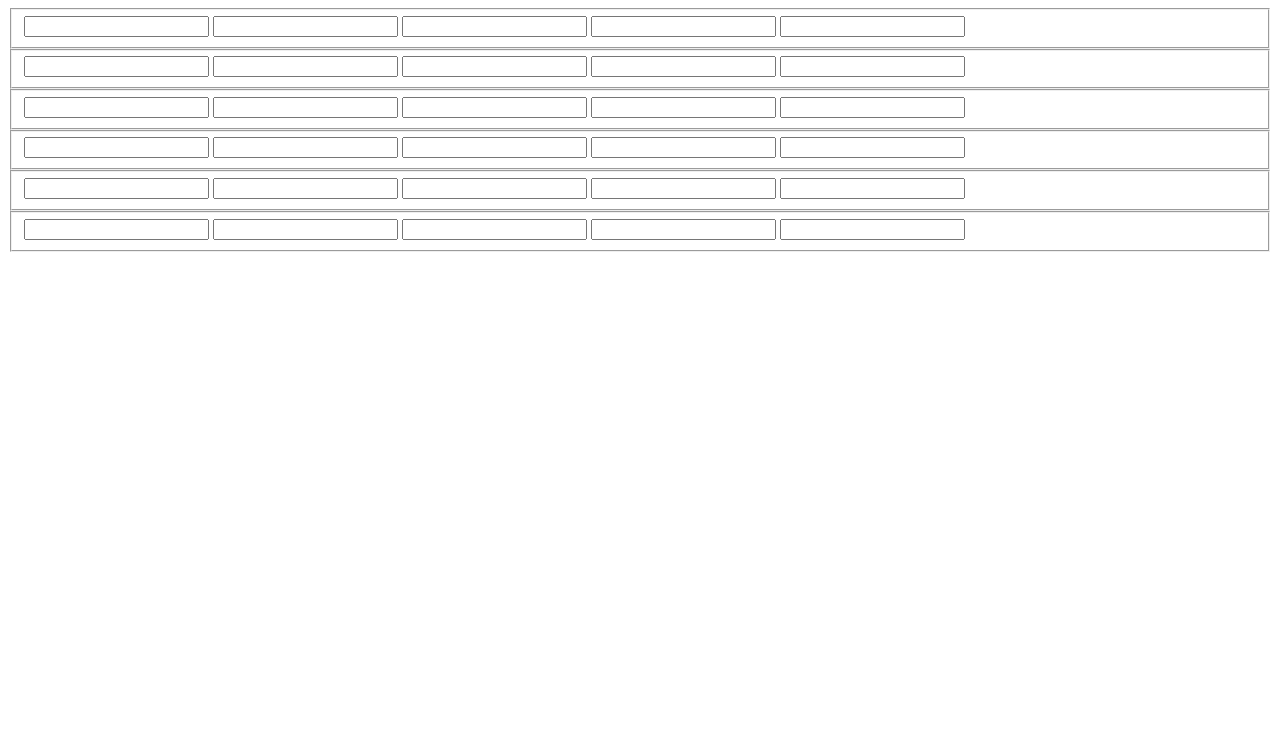
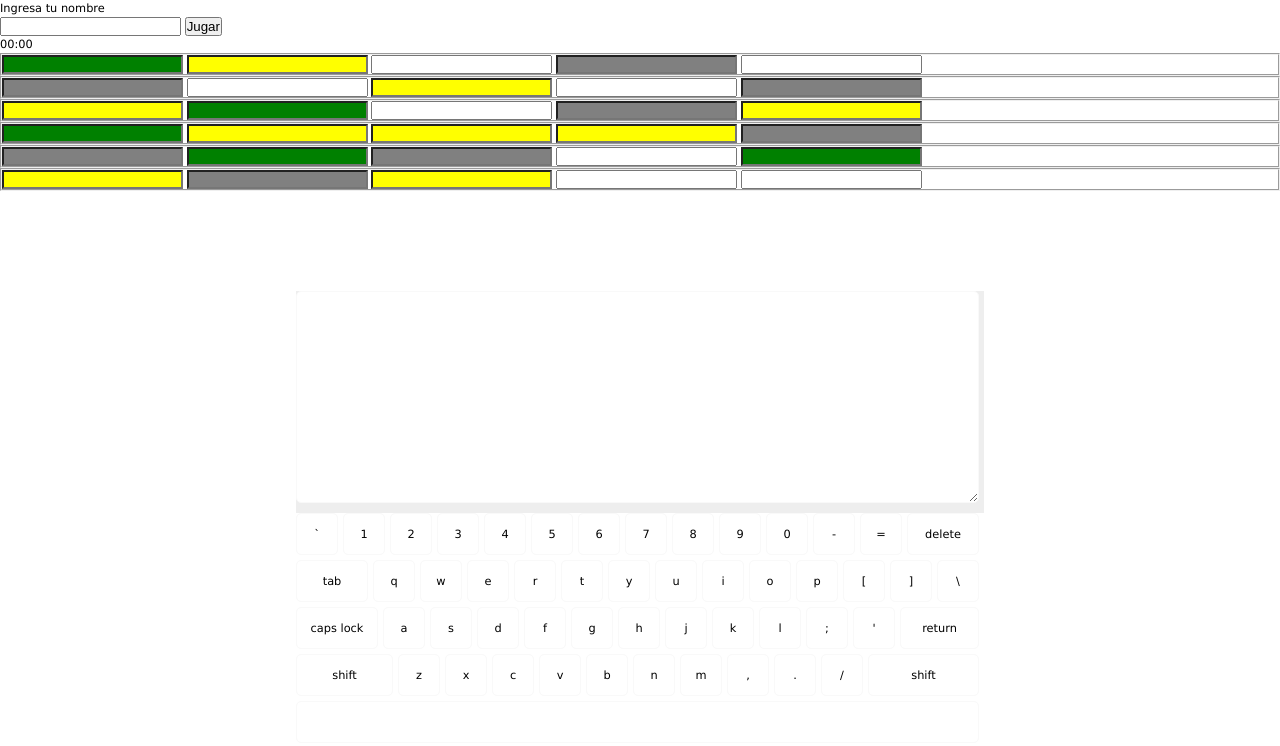
Before and after one commit to mzalazar1/wordle, a plain HTML site: page index.html in a window 1280 px wide. Drawn offline with nearby package versions, Linux system fonts and the light colour scheme.

Commit message:
primer commit

```diff
--- a/app.css
+++ b/app.css
@@ -0,0 +1,12 @@
+
+.posInpGreen{
+    background-color: green;
+}
+
+.posInpYellow{
+    background-color: yellow;
+}
+
+.posInpGray{
+    background-color: gray;
+}
--- a/app.js
+++ b/app.js
@@ -0,0 +1,63 @@
+window.onload = function() {
+    var colores = [
+        [1, 2, 0 ,3 ,0],
+        [3, 0, 2, 0, 3],
+        [2, 1, 0, 3 ,2],
+        [1, 2, 2, 2, 3],
+        [3, 1, 3, 0, 1],
+        [2, 3, 2, 0, 0],
+    ];
+
+
+
+for (let fila = 0; fila < colores.length; fila++) {
+    const element = colores[fila];
+    //console.log(matriz[fila]);
+   for (let col = 0; col < colores.length; col++) {
+    const element = colores[col];
+     // console.log(colores[col]);
+    var pos = "r"+fila+"c"+col;
+    var posInp = document.getElementById(pos);
+    if (colores[fila][col] == 0 ){
+
+    } else if (colores[fila][col] == 1 ) {
+        posInp.classList.add("posInpGreen")
+    } else if (colores[fila][col] == 2 ) {
+        posInp.classList.add("posInpYellow")
+    } else if (colores[fila][col] == 3 ) {
+        posInp.classList.add("posInpGray")
+    }
+
+    }
+
+}
+
+var letras = [
+    ["", "", "" ,"" ,""],
+    ["", "", "", "", ""],
+    ["", "", "", "" ,""],
+    ["", "", "", "", ""],
+    ["", "", "", "", ""],
+    ["", "", "", "", ""],
+];
+inicio();
+
+function inicio() {
+for (let filaLet = 0; filaLet < 6; filaLet++) {
+
+   for (let colLet = 0; colLet < 5; colLet++) {
+    var id = "r"+filaLet+"c"+colLet;
+    var input = document.getElementById(id);
+    input.oninput = function() {
+
+        letras[filaLet][colLet] = this.value;
+        console.log(letras);
+    }
+
+
+     }
+}
+}
+
+
+}
--- a/index.html
+++ b/index.html
@@ -5,56 +5,133 @@
     <meta http-equiv="X-UA-Compatible" content="IE=edge">
     <meta name="viewport" content="width=device-width, initial-scale=1.0">
     <title>Wordle</title>
+    <link type="text/css" rel="stylesheet" href="app.css">
+    <link rel="stylesheet" type="text/css" href="styleKey.css" />
 
     <script src="app.js"></script>
+    <script type="text/javascript" src="key.js"></script>
+
+
 </head>
 <body>
+
+    <div class="login">
+        <p class="center">Ingresa tu nombre</p>
+        <input class="center" type="text" id="nombre">
+        <button class="center" id="jugar">Jugar</button>
+        <p class="center oculto">00:00</p>
+    </div>
+
     <fieldset>
-        <input type="text">
-        <input type="text">
-        <input type="text">
-        <input type="text">
-        <input type="text">
+        <input type="text" id="r0c0">
+        <input type="text" id="r0c1">
+        <input type="text" id="r0c2">
+
+        <input type="text" id="r0c3">
+        <input type="text" id="r0c4">
     </fieldset>
 
     <fieldset>
-        <input type="text">
-        <input type="text">
-        <input type="text">
-        <input type="text">
-        <input type="text">
+        <input type="text" id="r1c0">
+        <input type="text" id="r1c1">
+        <input type="text" id="r1c2">
+        <input type="text" id="r1c3">
+        <input type="text" id="r1c4">
     </fieldset>
 
     <fieldset>
-        <input type="text">
-        <input type="text">
-        <input type="text">
-        <input type="text">
-        <input type="text">
+        <input type="text" id="r2c0">
+        <input type="text" id="r2c1">
+        <input type="text" id="r2c2">
+        <input type="text" id="r2c3">
+        <input type="text" id="r2c4">
     </fieldset>
 
     <fieldset>
-        <input type="text">
-        <input type="text">
-        <input type="text">
-        <input type="text">
-        <input type="text">
+        <input type="text" id="r3c0">
+        <input type="text" id="r3c1">
+        <input type="text" id="r3c2">
+        <input type="text" id="r3c3">
+        <input type="text" id="r3c4">
     </fieldset>
 
     <fieldset>
-        <input type="text">
-        <input type="text">
-        <input type="text">
-        <input type="text">
-        <input type="text">
+        <input type="text" id="r4c0">
+        <input type="text" id="r4c1">
+        <input type="text" id="r4c2">
+        <input type="text" id="r4c3">
+        <input type="text" id="r4c4">
     </fieldset>
 
     <fieldset>
-        <input type="text">
-        <input type="text">
-        <input type="text">
-        <input type="text">
-        <input type="text">
+        <input type="text" id="r5c0">
+        <input type="text" id="r5c1">
+        <input type="text" id="r5c2">
+        <input type="text" id="r5c3">
+        <input type="text" id="r5c4">
     </fieldset>
+
+    <div id="container">
+        <textarea id="write" rows="6" cols="60"></textarea>
+        <ul id="keyboard">
+            <li class="symbol"><span class="off">`</span><span class="on">~</span></li>
+            <li class="symbol"><span class="off">1</span><span class="on">!</span></li>
+            <li class="symbol"><span class="off">2</span><span class="on">@</span></li>
+            <li class="symbol"><span class="off">3</span><span class="on">#</span></li>
+            <li class="symbol"><span class="off">4</span><span class="on">$</span></li>
+            <li class="symbol"><span class="off">5</span><span class="on">%</span></li>
+            <li class="symbol"><span class="off">6</span><span class="on">^</span></li>
+            <li class="symbol"><span class="off">7</span><span class="on">&amp;</span></li>
+            <li class="symbol"><span class="off">8</span><span class="on">*</span></li>
+            <li class="symbol"><span class="off">9</span><span class="on">(</span></li>
+            <li class="symbol"><span class="off">0</span><span class="on">)</span></li>
+            <li class="symbol"><span class="off">-</span><span class="on">_</span></li>
+            <li class="symbol"><span class="off">=</span><span class="on">+</span></li>
+            <li class="delete lastitem">delete</li>
+            <li class="tab">tab</li>
+            <li class="letter">q</li>
+            <li class="letter">w</li>
+            <li class="letter">e</li>
+            <li class="letter">r</li>
+            <li class="letter">t</li>
+            <li class="letter">y</li>
+            <li class="letter">u</li>
+            <li class="letter">i</li>
+            <li class="letter">o</li>
+            <li class="letter">p</li>
+            <li class="symbol"><span class="off">[</span><span class="on">{</span></li>
+            <li class="symbol"><span class="off">]</span><span class="on">}</span></li>
+            <li class="symbol lastitem"><span class="off">\</span><span class="on">|</span></li>
+            <li class="capslock">caps lock</li>
+            <li class="letter">a</li>
+            <li class="letter">s</li>
+            <li class="letter">d</li>
+            <li class="letter">f</li>
+            <li class="letter">g</li>
+            <li class="letter">h</li>
+            <li class="letter">j</li>
+            <li class="letter">k</li>
+            <li class="letter">l</li>
+            <li class="symbol"><span class="off">;</span><span class="on">:</span></li>
+            <li class="symbol"><span class="off">'</span><span class="on">&quot;</span></li>
+            <li class="return lastitem">return</li>
+            <li class="left-shift">shift</li>
+            <li class="letter">z</li>
+            <li class="letter">x</li>
+            <li class="letter">c</li>
+            <li class="letter">v</li>
+            <li class="letter">b</li>
+            <li class="letter">n</li>
+            <li class="letter">m</li>
+            <li class="symbol"><span class="off">,</span><span class="on">&lt;</span></li>
+            <li class="symbol"><span class="off">.</span><span class="on">&gt;</span></li>
+            <li class="symbol"><span class="off">/</span><span class="on">?</span></li>
+            <li class="right-shift lastitem">shift</li>
+            <li class="space lastitem">&nbsp;</li>
+        </ul>
+    </div>
+
+    <script type="text/javascript" src="http://ajax.googleapis.com/ajax/libs/jquery/1.3.2/jquery.min.js"></script>
+<script type="text/javascript" src="key.js"></script>
 </body>
 </html>
--- /dev/null
+++ b/key.js
@@ -0,0 +1,57 @@
+
+
+$(function(){
+	var $write = $('#write'),
+		shift = false,
+		capslock = false;
+
+	$('#keyboard li').click(function(){
+		var $this = $(this),
+			character = $this.html(); // If it's a lowercase letter, nothing happens to this variable
+
+		// Shift keys
+		if ($this.hasClass('left-shift') || $this.hasClass('right-shift')) {
+			$('.letter').toggleClass('uppercase');
+			$('.symbol span').toggle();
+
+			shift = (shift === true) ? false : true;
+			capslock = false;
+			return false;
+		}
+
+		// Caps lock
+		if ($this.hasClass('capslock')) {
+			$('.letter').toggleClass('uppercase');
+			capslock = true;
+			return false;
+		}
+
+		// Delete
+		if ($this.hasClass('delete')) {
+			var html = $write.html();
+
+			$write.html(html.substr(0, html.length - 1));
+			return false;
+		}
+
+		// Special characters
+		if ($this.hasClass('symbol')) character = $('span:visible', $this).html();
+		if ($this.hasClass('space')) character = ' ';
+		if ($this.hasClass('tab')) character = "\t";
+		if ($this.hasClass('return')) character = "\n";
+
+		// Uppercase letter
+		if ($this.hasClass('uppercase')) character = character.toUpperCase();
+
+		// Remove shift once a key is clicked.
+		if (shift === true) {
+			$('.symbol span').toggle();
+			if (capslock === false) $('.letter').toggleClass('uppercase');
+
+			shift = false;
+		}
+
+		// Add the character
+		$write.html($write.html() + character);
+	});
+});
--- /dev/null
+++ b/styleKey.css
@@ -0,0 +1,80 @@
+* {
+    margin: 0;
+    padding: 0;
+    }
+    body {
+    font: 71%/1.5 Verdana, Sans-Serif;
+
+    }
+    #container {
+    margin: 100px auto;
+    width: 688px;
+
+    background: #eee;
+    }
+    #write {
+    margin: 0 0 5px;
+    padding: 5px;
+    width: 671px;
+    height: 200px;
+    font: 1em/1.5 Verdana, Sans-Serif;
+    background: #fff;
+    border: 1px solid #f9f9f9;
+    -moz-border-radius: 5px;
+    -webkit-border-radius: 5px;
+    }
+    #keyboard {
+    margin: 0;
+    padding: 0;
+    list-style: none;
+    }
+        #keyboard li {
+        float: left;
+        margin: 0 5px 5px 0;
+        width: 40px;
+        height: 40px;
+        line-height: 40px;
+        text-align: center;
+        background: #fff;
+        border: 1px solid #f9f9f9;
+        -moz-border-radius: 5px;
+        -webkit-border-radius: 5px;
+        }
+            .capslock, .tab, .left-shift {
+            clear: left;
+            }
+                #keyboard .tab, #keyboard .delete {
+                width: 70px;
+                }
+                #keyboard .capslock {
+                width: 80px;
+                }
+                #keyboard .return {
+                width: 77px;
+                }
+                #keyboard .left-shift {
+                width: 95px;
+                }
+                #keyboard .right-shift {
+                width: 109px;
+                }
+            .lastitem {
+            margin-right: 0;
+            }
+            .uppercase {
+            text-transform: uppercase;
+            }
+            #keyboard .space {
+            clear: left;
+            width: 681px;
+            }
+            .on {
+            display: none;
+            }
+            #keyboard li:hover {
+            position: relative;
+            top: 1px;
+            left: 1px;
+            border-color: #e5e5e5;
+            cursor: pointer;
+            }
```
